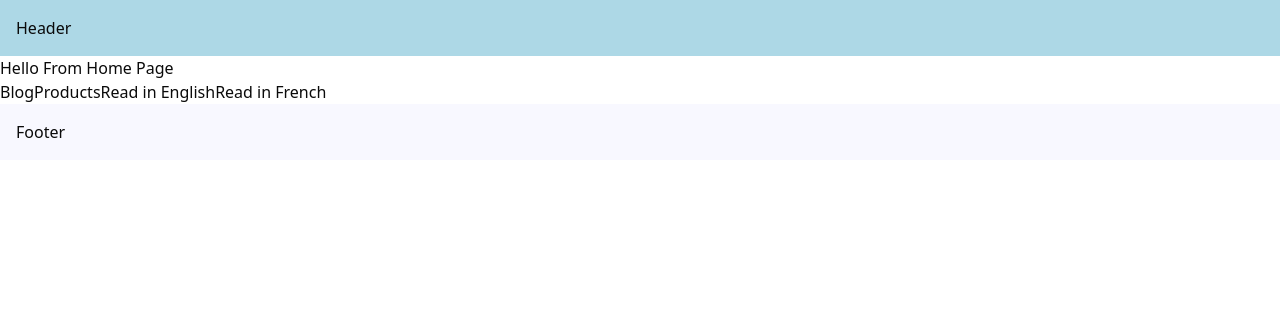
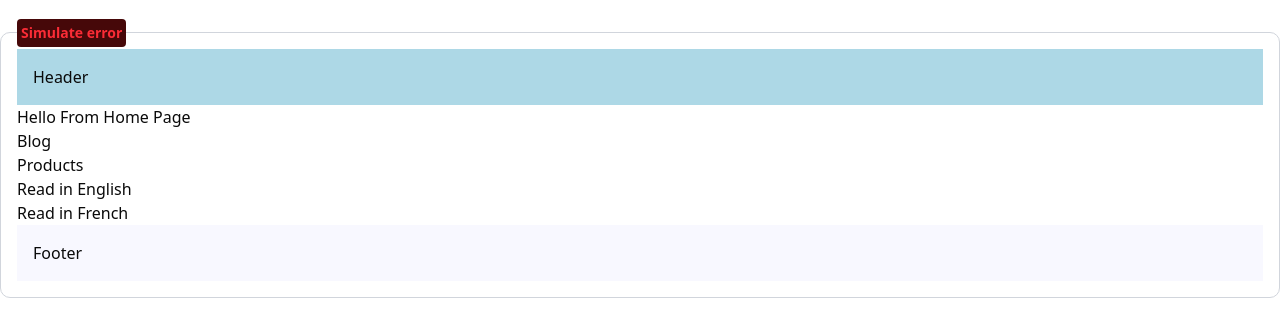
Before and after one commit to Hamza160/nextjs-tut, a Next.js app: page / in a window 1280 px wide. Shown: the top 336 px of the page. Built offline with nearby package versions, Linux system fonts and the light colour scheme.

Commit message:
Handling Global Errors Done

```diff
--- /dev/null
+++ b/src/app/error-wrapper.tsx
@@ -0,0 +1,34 @@
+"use client"
+import "./globals.css"
+import React, {useState} from "react"
+
+interface WrapperProps {
+    children: React.ReactNode
+}
+
+const ErrorSimulator = ({message = "An error occured"}:{message:string}) => {
+    const [error, setError] = useState(false);
+
+    if(error) throw new Error(message);
+
+    return (
+        <button
+            title="Simulate an error"
+            className="bg-red-950 text-red-500 rounded p-1 leadning-none font-semibold text-sm"
+            onClick={() => setError(true)}
+        >
+            Simulate error
+        </button>
+    )
+}
+
+export const ErrorWrapper = ({children}: WrapperProps) => {
+    return (
+        <div className="flex flex-col rounded-lg mt-8 relative p-4 border border-gray-300">
+            <div className="absolute top-0 left-4 -translate-y-1/2">
+                <ErrorSimulator message="Simulated Error In Root Layout" />
+            </div>
+            {children}
+        </div>
+    )
+}
--- /dev/null
+++ b/src/app/global-error.tsx
@@ -0,0 +1,23 @@
+"use client"
+
+import "./globals.css"
+
+export default function GlobalError() {
+    return (
+        <html>
+        <body>
+        <div className="flex flex-col items-center justify-center min-h-screen">
+            <h2 className="text-2xl font-bold mb-4">Something went wrong!</h2>
+            <button
+                onClick={() => {
+                    window.location.reload()
+                }}
+                className="bg-blue-500 hover:bg-blue-700 text-white font-bold py-2 px-4 rounded"
+            >
+                Refresh
+            </button>
+        </div>
+        </body>
+        </html>
+    )
+}
--- a/src/app/layout.tsx
+++ b/src/app/layout.tsx
@@ -2,6 +2,7 @@
 import Header from "@/components/Header";
 import Footer from "@/components/Footer";
 import './globals.css'
+import {ErrorWrapper} from "@/app/error-wrapper";
 export const metadata: Metadata = {
     title: {
         default:"NextJs Tutorial - Codevolution", // Fallback For Child Routes
@@ -18,9 +19,11 @@
     return (
         <html lang="en" suppressHydrationWarning>
         <body>
-        <Header/>
-        {children}
-        <Footer/>
+        <ErrorWrapper>
+            <Header/>
+            {children}
+            <Footer/>
+        </ErrorWrapper>
         </body>
         </html>
     )
```
